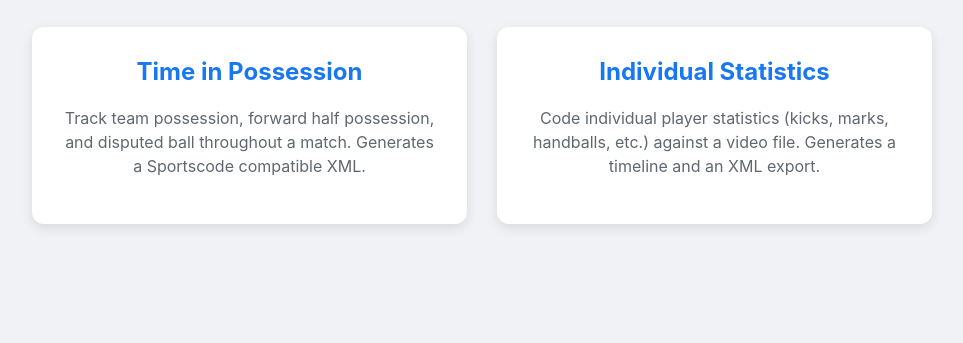
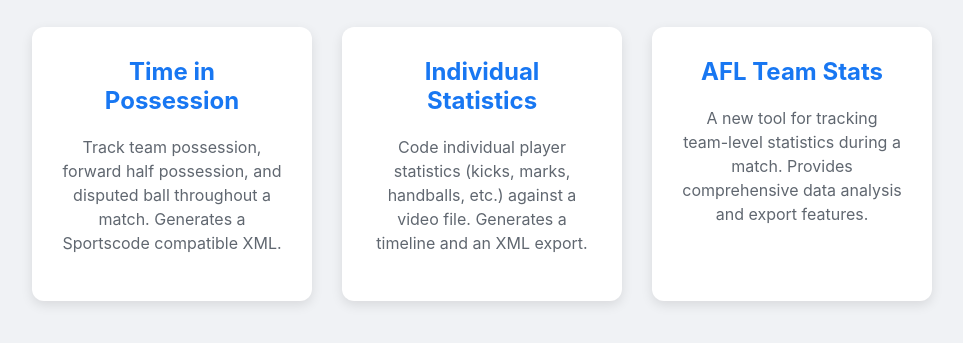
Before and after one commit to NickPez36/AFL_Tracking_Tools, a plain HTML site: page dashboard.html in a window 1280 px wide. Shown: the part 103-446 px from the top of the page, without its empty margins (158-1121 px from the left). Drawn offline with Linux system fonts and the light colour scheme.

Commit message:
Update dashboard.html

```diff
--- a/dashboard.html
+++ b/dashboard.html
@@ -5,14 +5,48 @@
     <meta name="viewport" content="width=device-width, initial-scale=1.0">
     <title>Tool Dashboard</title>
     <style>
-        body { font-family: -apple-system, BlinkMacSystemFont, 'Segoe UI', Roboto, sans-serif; background-color: #f0f2f5; margin: 0; padding: 40px; }
-        .dashboard-container { max-width: 900px; margin: 0 auto; text-align: center; }
-        h1 { color: #1c1e21; margin-bottom: 30px; }
-        .tool-grid { display: grid; grid-template-columns: repeat(auto-fit, minmax(300px, 1fr)); gap: 30px; }
-        .tool-card { background-color: #fff; border-radius: 12px; box-shadow: 0 4px 12px rgba(0, 0, 0, 0.1); padding: 30px; text-decoration: none; color: inherit; transition: transform 0.2s, box-shadow 0.2s; }
-        .tool-card:hover { transform: translateY(-5px); box-shadow: 0 8px 20px rgba(0, 0, 0, 0.12); }
-        .tool-card h2 { margin-top: 0; color: #1877f2; }
-        .tool-card p { color: #606770; font-size: 16px; line-height: 1.5; }
+        body {
+            font-family: -apple-system, BlinkMacSystemFont, 'Segoe UI', Roboto, sans-serif;
+            background-color: #f0f2f5;
+            margin: 0;
+            padding: 40px;
+        }
+        .dashboard-container {
+            max-width: 900px;
+            margin: 0 auto;
+            text-align: center;
+        }
+        h1 {
+            color: #1c1e21;
+            margin-bottom: 30px;
+        }
+        .tool-grid {
+            display: grid;
+            grid-template-columns: repeat(auto-fit, minmax(280px, 1fr));
+            gap: 30px;
+        }
+        .tool-card {
+            background-color: #fff;
+            border-radius: 12px;
+            box-shadow: 0 4px 12px rgba(0, 0, 0, 0.1);
+            padding: 30px;
+            text-decoration: none;
+            color: inherit;
+            transition: transform 0.2s, box-shadow 0.2s;
+        }
+        .tool-card:hover {
+            transform: translateY(-5px);
+            box-shadow: 0 8px 20px rgba(0, 0, 0, 0.12);
+        }
+        .tool-card h2 {
+            margin-top: 0;
+            color: #1877f2;
+        }
+        .tool-card p {
+            color: #606770;
+            font-size: 16px;
+            line-height: 1.5;
+        }
     </style>
 </head>
 <body>
@@ -27,6 +61,10 @@
                 <h2>Individual Statistics</h2>
                 <p>Code individual player statistics (kicks, marks, handballs, etc.) against a video file. Generates a timeline and an XML export.</p>
             </a>
+            <a href="tools/AFL_Team_Stats.html" class="tool-card">
+                <h2>AFL Team Stats</h2>
+                <p>A new tool for tracking team-level statistics during a match. Provides comprehensive data analysis and export features.</p>
+            </a>
         </div>
     </div>
 </body>
```
